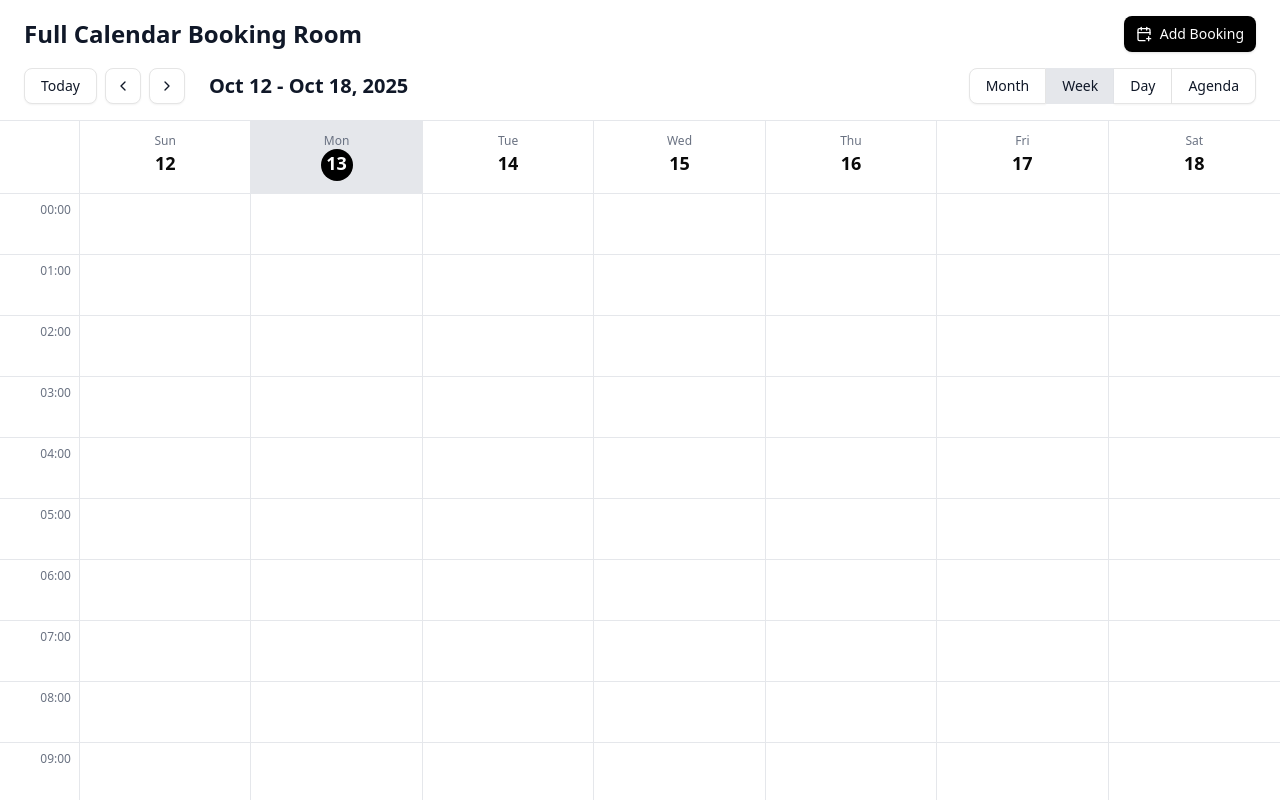
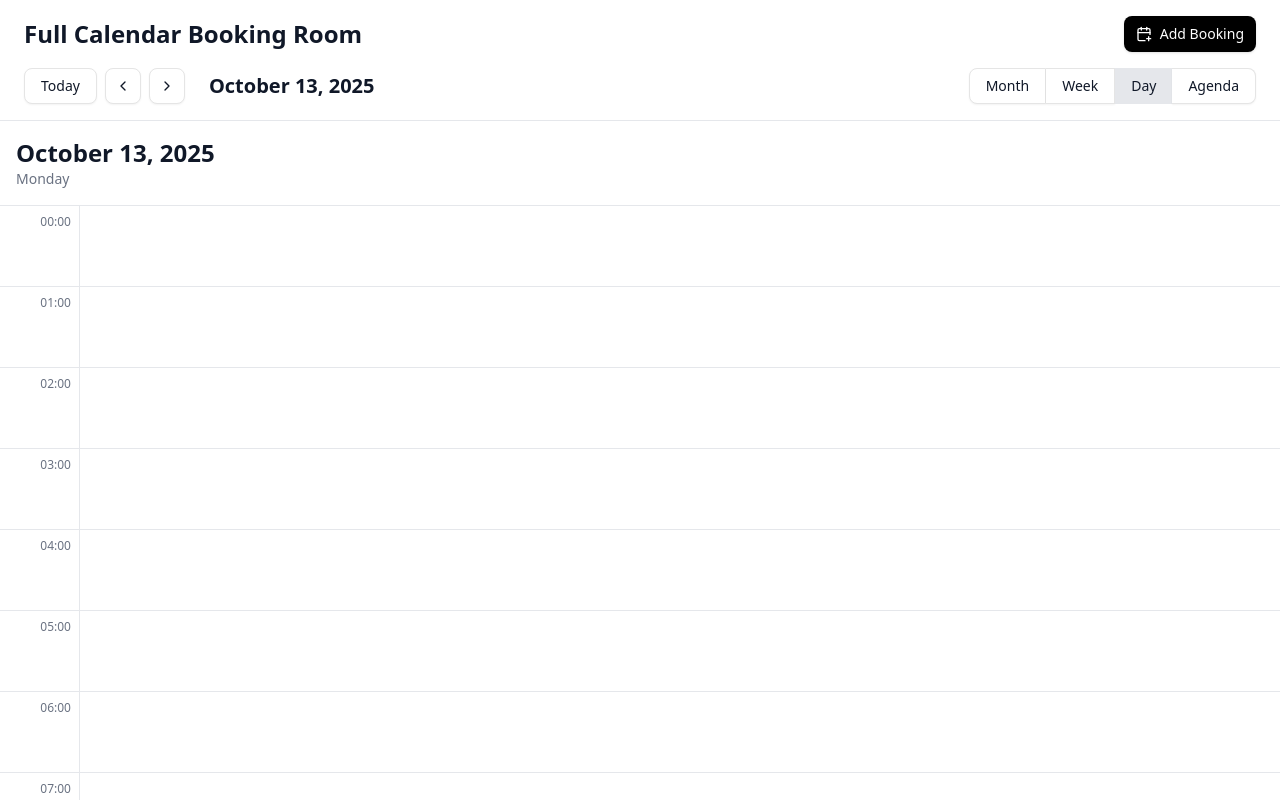
Before and after one commit to KHAIHWAN/full-calendar, a Next.js app: page / in a window 1280 px wide. Built offline with nearby package versions, Linux system fonts and the light colour scheme.

Commit message:
➕ make day view

```diff
--- a/src/components/calendar/calendar.tsx
+++ b/src/components/calendar/calendar.tsx
@@ -18,7 +18,7 @@ import AgendaView from "./views/AgendaView"
 
 export default function Calendar() {
     const [currentDate, setCurrentDate] = useState(new Date())
-    const [viewCalendar, setViewCalendar] = useState('week')
+    const [viewCalendar, setViewCalendar] = useState('day')
 
     const handleToday = () => {
         setCurrentDate(new Date())
@@ -33,6 +33,9 @@ export default function Calendar() {
             case 'week':
                 newDate.setDate(newDate.getDate() - 7)
                 break
+            case 'day':
+                newDate.setDate(newDate.getDate() - 1)
+                break
         }
         setCurrentDate(newDate)
      }
@@ -45,6 +48,9 @@ export default function Calendar() {
                 break
             case 'week':
                 newDate.setDate(newDate.getDate() + 7)
+                break
+            case 'day':
+                newDate.setDate(newDate.getDate() + 1)
                 break
         }
         setCurrentDate(newDate)
@@ -211,7 +217,10 @@ export default function Calendar() {
                     <WeekView
                         currentDate={currentDate}
                          />}
-                {viewCalendar === 'day' && <DayView />}
+                {viewCalendar === 'day' &&
+                    <DayView
+                        currentDate={currentDate}
+                        />}
                 {viewCalendar === 'agenda' && <AgendaView />}
             </div>
 		</div>
--- a/src/components/calendar/views/DayView.tsx
+++ b/src/components/calendar/views/DayView.tsx
@@ -1,9 +1,41 @@
 'use client'
 
-export default function DayView() {
+import { getHours, getWeekDays } from "@/utils/calendar"
+
+export default function DayView({ currentDate }: { currentDate: Date }) {
     return (
-        <div>
-            Day View
+        <div className="flex flex-col h-full">
+            {/* Header */}
+            <div className="border-b border-gray-200 p-4 bg-white sticky top-0 z-10">
+                <h2 className="text-2xl font-bold text-gray-900">
+                    {currentDate.toLocaleDateString('en-US', {
+                        year: 'numeric',
+                        month: 'long',
+                        day: 'numeric'
+                    })}
+                </h2>
+                <p className="text-sm text-gray-500">
+                    {currentDate.toLocaleDateString('en-US', {
+                        weekday: 'long'
+                    })}
+                </p>
+            </div>
+
+            {/* Time Slots */}
+            <div className="flex-1 overflow-auto">
+                {getHours().map((hour: string, hourIndex: number) => (
+                    <div key={hourIndex} className="flex border-b border-gray-200">
+                        <div className="w-20 py-2 px-2 text-xs text-gray-500 text-right border-r border-gray-200 flex-shrink-0">
+                            {hour}
+                        </div>
+                        <div className='flex-1 min-h-[80px] p-2 relative transition-colors select-none'>
+
+                        </div>
+                    </div>
+                ))}
+
+            </div>
+
         </div>
     )
 }
```
